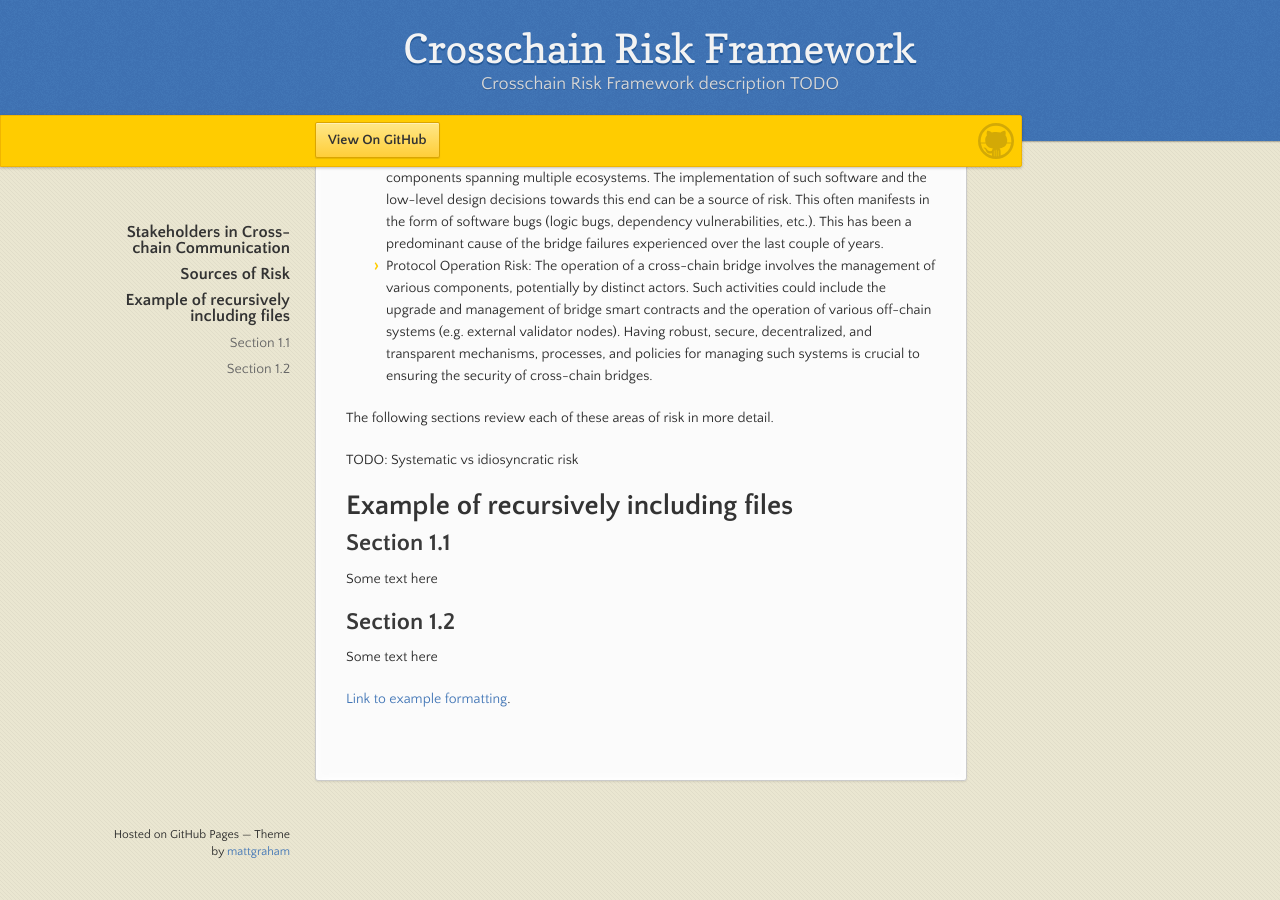
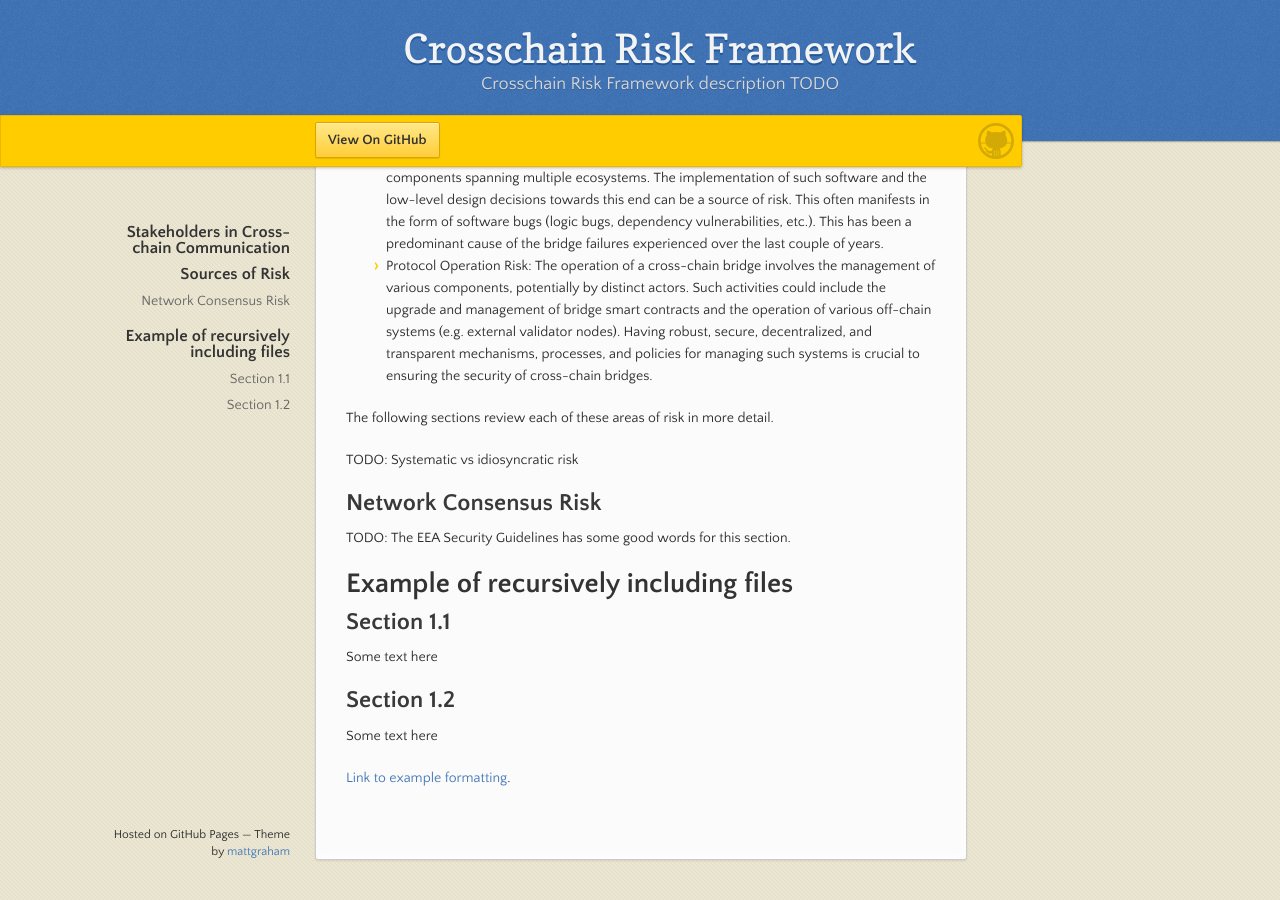
Before and after one commit to CrosschainRiskFramework/CrosschainRiskFramework.github.io, a Jekyll site: the page built from index.md, in a window 1280 px wide and 900 px high, scrolled down 1574 px. Built offline with Jekyll 4.4.1, drawn with Linux system fonts in a browser that asks for light colours.

Commit message:
Add network risk

```diff
--- /dev/null
+++ b/sections/20sources/_intro.md
@@ -0,0 +1,15 @@
+At its essence, cross-chain protocols create a dependency relationship between networks. This dependency could be uni-directional or bi-directional, transient or persistent. The core security requirement of cross-chain infrastructure is to guarantee two key properties:
+
+* The correct representation of the state of one network to another in a complete and timely manner.
+* The preservation of the integrity and validity of all state changes in a network that result from the communication of state in another e.g. ensuring any dependency invariants across chains are preserved (e.g. wrapped asset supply matches native asset supply) or events resulting from forks and reorgs of underlying networks.
+
+Broadly, there are four key sources of risk in cross-chain infrastructure:
+
+* Network Consensus Risk: One of the core security assumptions of cross-chain communication is that the state communicated from one network to another is valid according to the consensus rules of the underlying network. Failures in the safety or liveness properties of an underlying network can thus risk creating inconsistent state changes across chains that cannot be reconciled. Such risk is often beyond the control boundary of cross-chain infrastructure and likely represents a fundamental security limitation to bridging across independent sovereign chains. However, risk controls can be enacted to limit the magnitude of such failures (e.g. containing and isolating the impact of failures in any single network).
+* Protocol Architecture Risk: At a base level, a cross-chain protocol needs to guarantee two security properties 1) safety, which is that invalid network states are never communicated across chains and 2) liveness, that all cross-chain messages from one chain to another are eventually delivered. The security assumptions and conditions under which the architecture of a protocol guarantees these properties can be a source of significant risk. Architectures that introduce new trusted parties often offer weaker guarantees than those that solely rely on the security of the underlying networks. This category encompasses not just the architecture of base layer messaging protocols, but also the core design assumptions of protocols built atop.
+* Protocol Implementation Risk: Cross-chain protocols are complex systems with various components spanning multiple ecosystems. The implementation of such software and the low-level design decisions towards this end can be a source of risk. This often manifests in the form of software bugs (logic bugs, dependency vulnerabilities, etc.). This has been a predominant cause of the bridge failures experienced over the last couple of years.
+* Protocol Operation Risk: The operation of a cross-chain bridge involves the management of various components, potentially by distinct actors. Such activities could include the upgrade and management of bridge smart contracts and the operation of various off-chain systems (e.g. external validator nodes). Having robust, secure, decentralized, and transparent mechanisms, processes, and policies for managing such systems is crucial to ensuring the security of cross-chain bridges.
+
+The following sections review each of these areas of risk in more detail.
+
+TODO: Systematic vs idiosyncratic risk
--- /dev/null
+++ b/sections/20sources/_network.md
@@ -0,0 +1,2 @@
+## Network Consensus Risk
+TODO: The EEA Security Guidelines has some good words for this section.
--- a/sections/20sources/_sources.md
+++ b/sections/20sources/_sources.md
@@ -1,17 +1,5 @@
 # Sources of Risk
 
-At its essence, cross-chain protocols create a dependency relationship between networks. This dependency could be uni-directional or bi-directional, transient or persistent. The core security requirement of cross-chain infrastructure is to guarantee two key properties:
+{% include_relative sections/20sources/_intro.md %}
 
- * The correct representation of the state of one network to another in a complete and timely manner.
- * The preservation of the integrity and validity of all state changes in a network that result from the communication of state in another e.g. ensuring any dependency invariants across chains are preserved (e.g. wrapped asset supply matches native asset supply) or events resulting from forks and reorgs of underlying networks.
-
-Broadly, there are four key sources of risk in cross-chain infrastructure:
-
-* Network Consensus Risk: One of the core security assumptions of cross-chain communication is that the state communicated from one network to another is valid according to the consensus rules of the underlying network. Failures in the safety or liveness properties of an underlying network can thus risk creating inconsistent state changes across chains that cannot be reconciled. Such risk is often beyond the control boundary of cross-chain infrastructure and likely represents a fundamental security limitation to bridging across independent sovereign chains. However, risk controls can be enacted to limit the magnitude of such failures (e.g. containing and isolating the impact of failures in any single network).
-* Protocol Architecture Risk: At a base level, a cross-chain protocol needs to guarantee two security properties 1) safety, which is that invalid network states are never communicated across chains and 2) liveness, that all cross-chain messages from one chain to another are eventually delivered. The security assumptions and conditions under which the architecture of a protocol guarantees these properties can be a source of significant risk. Architectures that introduce new trusted parties often offer weaker guarantees than those that solely rely on the security of the underlying networks. This category encompasses not just the architecture of base layer messaging protocols, but also the core design assumptions of protocols built atop.
-* Protocol Implementation Risk: Cross-chain protocols are complex systems with various components spanning multiple ecosystems. The implementation of such software and the low-level design decisions towards this end can be a source of risk. This often manifests in the form of software bugs (logic bugs, dependency vulnerabilities, etc.). This has been a predominant cause of the bridge failures experienced over the last couple of years.
-* Protocol Operation Risk: The operation of a cross-chain bridge involves the management of various components, potentially by distinct actors. Such activities could include the upgrade and management of bridge smart contracts and the operation of various off-chain systems (e.g. external validator nodes). Having robust, secure, decentralized, and transparent mechanisms, processes, and policies for managing such systems is crucial to ensuring the security of cross-chain bridges.
-
-The following sections review each of these areas of risk in more detail.
-
-TODO: Systematic vs idiosyncratic risk
+{% include_relative sections/20sources/_network.md %}
```
